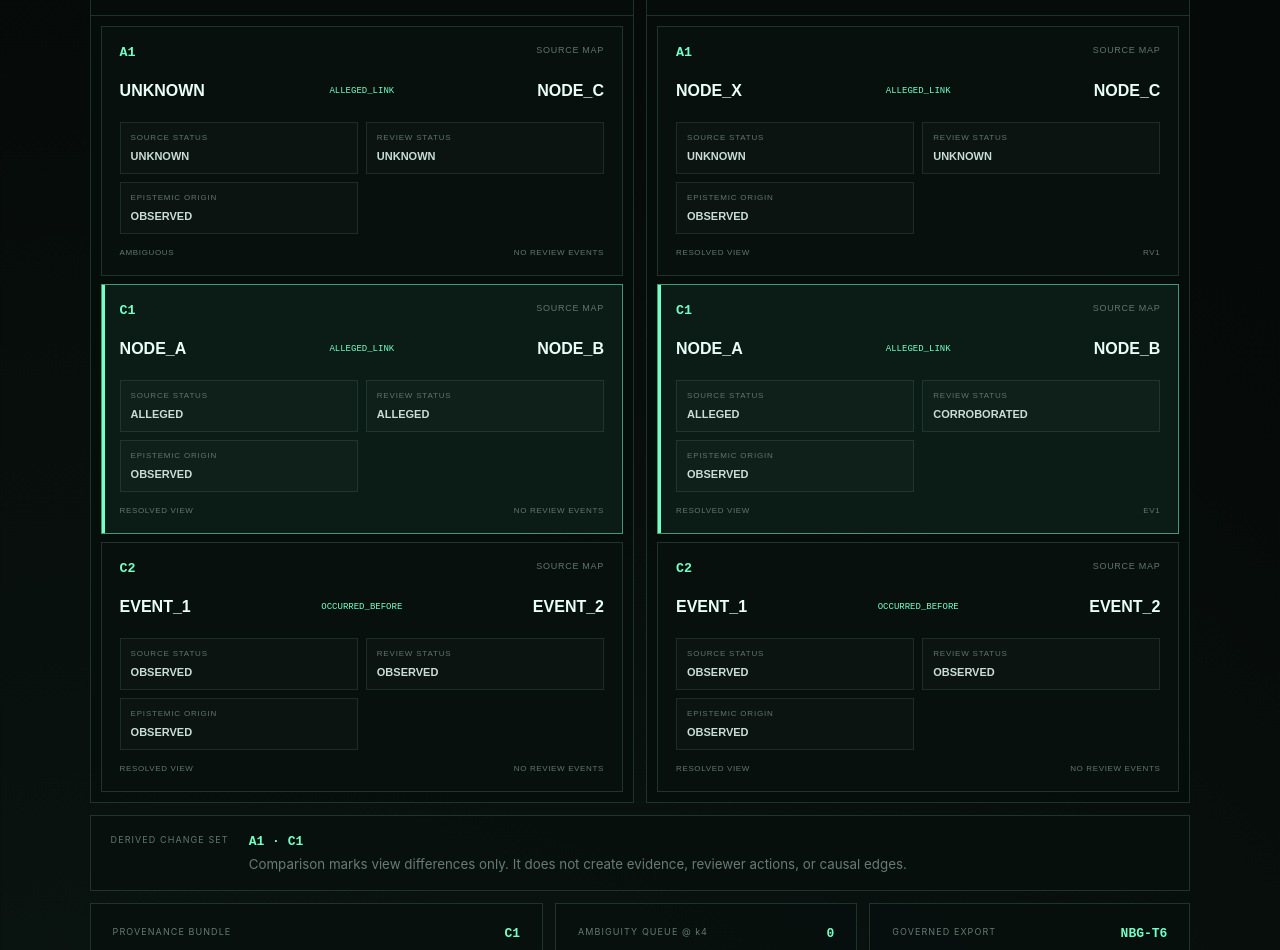
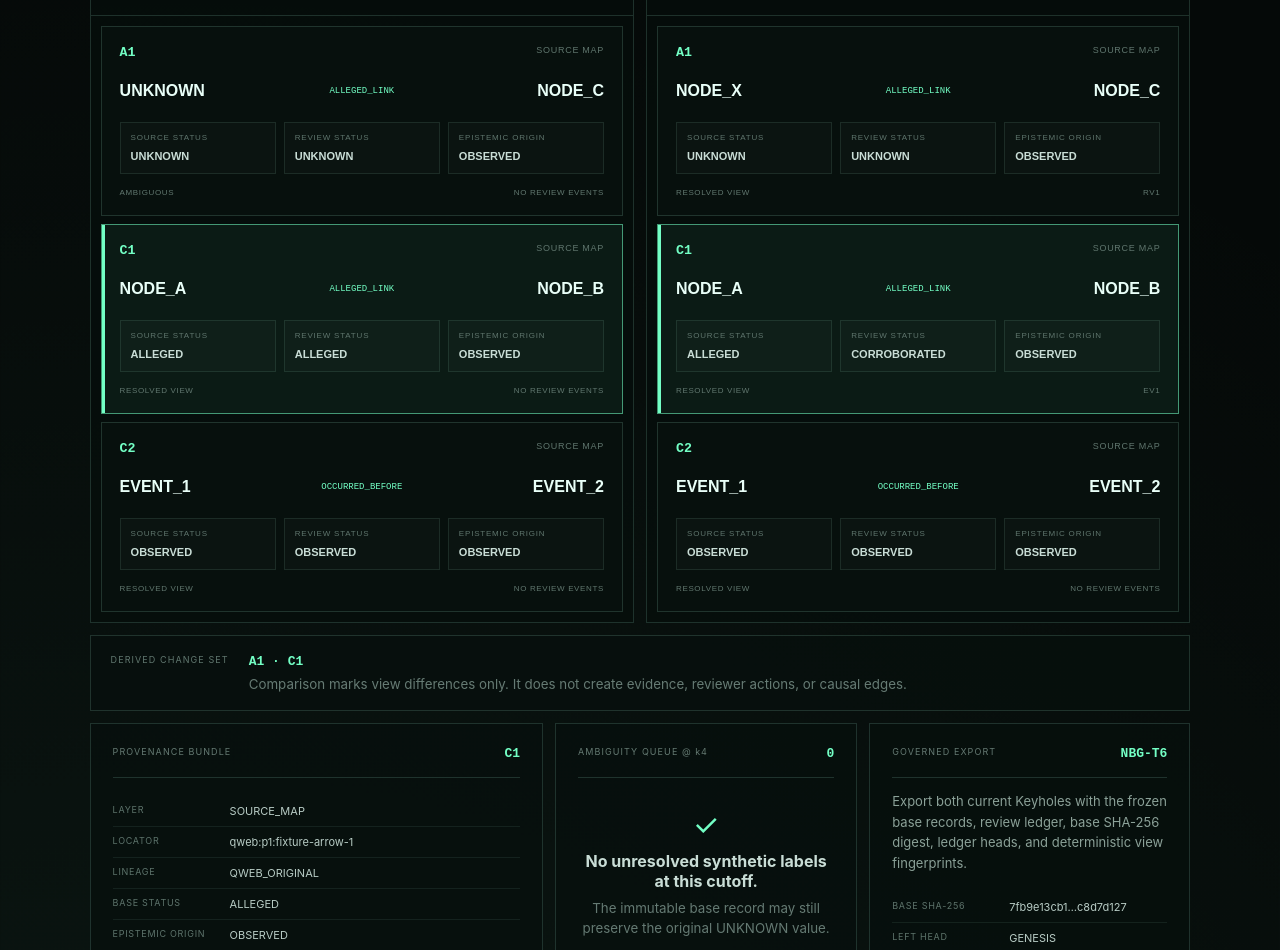
Before and after one commit to MichaelWave369/NestedBubbleGear, a React (Vite) app: page / in a window 1280 px wide. Shown: the part 5580-6530 px from the top of the page. Built offline with nearby package versions, Linux system fonts and the light colour scheme.

Commit message:
style(ui): fit epistemic origin beside temporal statuses

```diff
--- a/src/styles.css
+++ b/src/styles.css
@@ -634,7 +634,7 @@ footer {
 }
 .temporal-status-row {
   display: grid;
-  grid-template-columns: 1fr 1fr;
+  grid-template-columns: repeat(3, minmax(0, 1fr));
   gap: 8px;
 }
 .temporal-status-row div {
```
